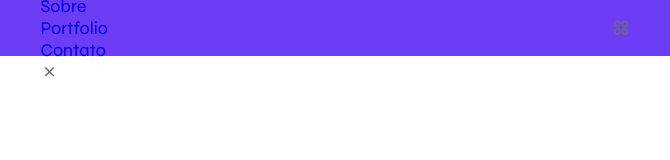
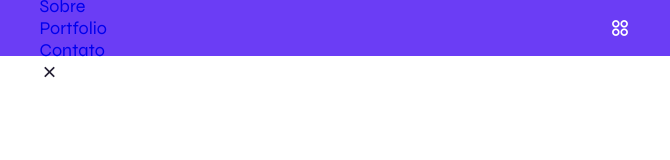
Before and after one commit to devilasboas/Portfolio-Website, a plain HTML site: page index.html in a window 1280 px wide. Shown: the full height of the page, 514-1184 px from the left. Drawn offline with nearby package versions, Linux system fonts and the light colour scheme.

Commit message:
modified:   assets/css/styles.css

```diff
--- a/assets/css/styles.css
+++ b/assets/css/styles.css
@@ -181,6 +181,22 @@ img {
   transition: color .4s;
 }
 
+.nav__toggle,
+.nav__close{
+  display: inline-flex;
+  font-size: 1.25rem;
+  cursor: pointer;
+}
+
+.nav__toggle{
+  color: var(--white-color);
+  transition: color .4s;
+}
+
+.nav__close{
+  color: var(--title-color);
+}
+
 /* Navigation for mobile devices */
 
 
```
